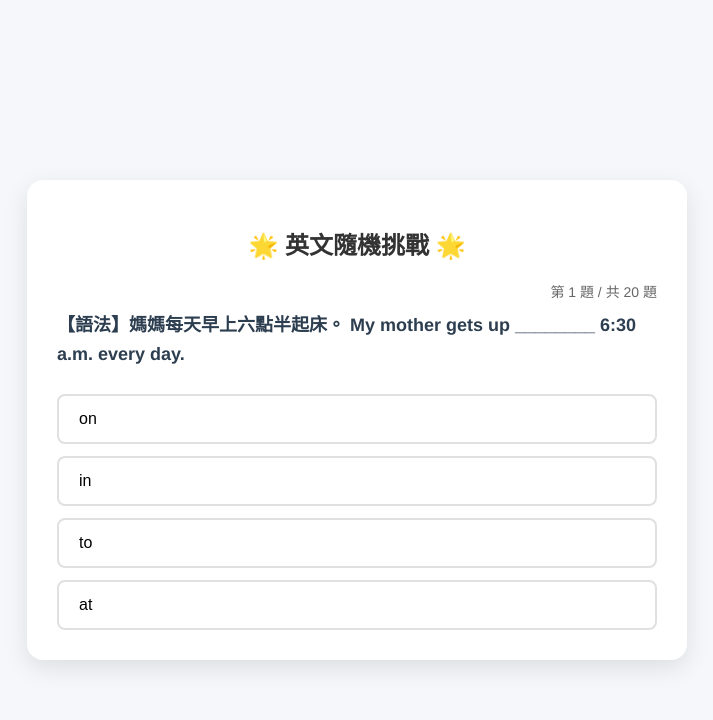
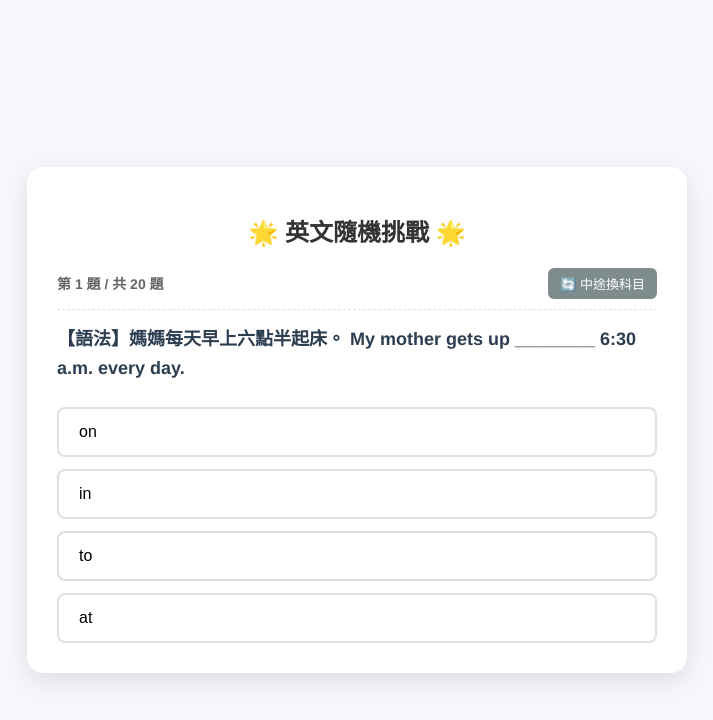
Before and after one commit to fsyp2018/english-quiz, a plain HTML site: page index.html in a window 1280 px wide. Both pictures are taken after a click on the button "🔤 英文 隨機挑戰 (20題)". Shown: the whole page, without its empty margins (283-996 px from the left). Drawn offline with Linux system fonts and the light colour scheme.

Commit message:
Update index.html

```diff
--- a/index.html
+++ b/index.html
@@ -29,6 +29,7 @@
             padding: 30px;
             width: 100%;
             max-width: 600px;
+            position: relative; /* 為了讓切換按鈕能定位 */
         }
         h1 {
             color: #333;
@@ -56,12 +57,34 @@
         .menu-btn.chinese { background-color: var(--chinese-color); }
         .menu-btn:hover { transform: scale(1.02); }
 
+        /* 頂部控制列：包含進度與切換按鈕 */
+        .quiz-header {
+            display: flex;
+            justify-content: space-between;
+            align-items: center;
+            margin-bottom: 15px;
+            border-bottom: 1px dashed #E0E0E0;
+            padding-bottom: 10px;
+        }
         .progress {
             font-size: 14px;
             color: #666;
-            margin-bottom: 10px;
-            text-align: right;
+            font-weight: bold;
         }
+        .switch-subject-btn {
+            background-color: #7F8C8D;
+            color: white;
+            border: none;
+            border-radius: 6px;
+            padding: 6px 12px;
+            font-size: 13px;
+            cursor: pointer;
+            transition: background 0.2s;
+        }
+        .switch-subject-btn:hover {
+            background-color: #95A5A6;
+        }
+
         .question-box {
             font-size: 18px;
             color: #2C3E50;
@@ -154,7 +177,12 @@
 
     <div id="quiz-ui" style="display: none;">
         <h1 id="quiz-title">🌟 挑戰中 🌟</h1>
-        <div class="progress" id="progress">準備中...</div>
+
+        <div class="quiz-header">
+            <div class="progress" id="progress">準備中...</div>
+            <button class="switch-subject-btn" onclick="confirmSwitchSubject()">🔄 中途換科目</button>
+        </div>
+
         <div class="question-box" id="question-text"></div>
         <div class="options-list" id="options-container"></div>
         <div class="hint-box" id="hint-container"></div>
@@ -170,14 +198,14 @@
 </div>
 
 <script>
-    let allQuestions = [];     // 存放從 JSON 載入的完整總題庫
-    let currentQuizSet = [];   // 當前過濾後並抽出的 20 題考卷
+    let allQuestions = [];     // 存放總題庫
+    let currentQuizSet = [];   // 當前抽出的 20 題
     let currentIndex = 0;
     let score = 0;
     let selectedSubjectName = "";
-    const TOTAL_QUESTIONS_TO_PLAY = 20; // 每次測驗出 20 題
+    const TOTAL_QUESTIONS_TO_PLAY = 20;
 
-    // 網頁啟動時自動讀取外部題庫
+    // 讀取外部題庫
     async function loadQuestions() {
         try {
             const response = await fetch('questions.json?v=' + Date.now());
@@ -197,19 +225,16 @@
         return array;
     }
 
-    // 使用者在首頁選擇了科目
+    // 選擇科目
     function selectSubject(subject) {
         selectedSubjectName = subject;
-
-        // 1. 從總題庫中，撈出符合該科目的題目
         let filteredPool = allQuestions.filter(q => q.subject === subject);
 
         if (filteredPool.length === 0) {
-            alert(`目前題庫內還沒有【${subject}】的題目喔！請先在 questions.json 內新增。`);
+            alert(`目前題庫內還沒有【${subject}】的題目喔！`);
             return;
         }
 
-        // 2. 切換 UI 介面
         document.getElementById('menu-ui').style.display = 'none';
         document.getElementById('quiz-ui').style.display = 'block';
         document.getElementById('quiz-title').innerText = `🌟 ${subject}隨機挑戰 🌟`;
@@ -217,11 +242,19 @@
         score = 0;
         currentIndex = 0;
 
-        // 3. 把該科目的題庫打亂，並盲抽 20 題（如果題庫不足 20 題就全出）
         let shuffledPool = shuffle([...filteredPool]);
         currentQuizSet = shuffledPool.slice(0, Math.min(TOTAL_QUESTIONS_TO_PLAY, filteredPool.length));
 
         showQuestion();
+    }
+
+    // 【新增功能】中途換科目的安全確認視窗
+    function confirmSwitchSubject() {
+        // 跳出瀏覽器內建確認視窗
+        const leave = confirm("確定要放棄這張考卷，換去寫別的科目嗎？（當前的分數不會被儲存喔！）");
+        if (leave) {
+            backToMenu(); // 使用者確認要換，帶回首頁選單
+        }
     }
 
     // 顯示題目
@@ -238,7 +271,6 @@
         const optionsContainer = document.getElementById('options-container');
         optionsContainer.innerHTML = '';
 
-        // 選項隨機打亂順序
         let shuffledOptions = shuffle([...currentQ.options]);
 
         shuffledOptions.forEach(option => {
@@ -281,7 +313,7 @@
         nextBtn.style.display = 'block';
     }
 
-    // 前進下一題
+    // 下一題
     function nextQuestion() {
         currentIndex++;
         if (currentIndex < currentQuizSet.length) {
@@ -298,8 +330,9 @@
         document.getElementById('score-display').innerText = `${score} / ${currentQuizSet.length}`;
     }
 
-    // 回首頁選單
+    // 返回首頁選單
     function backToMenu() {
+        document.getElementById('quiz-ui').style.display = 'none';
         document.getElementById('result-ui').style.display = 'none';
         document.getElementById('menu-ui').style.display = 'block';
     }
```
